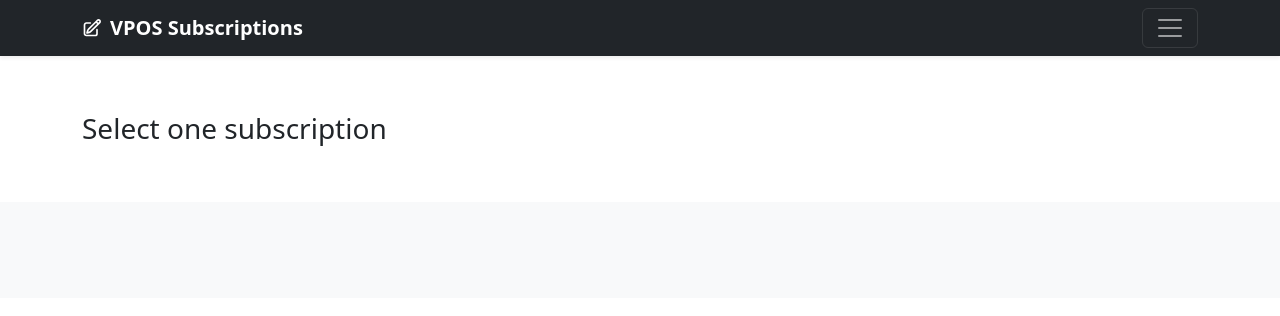
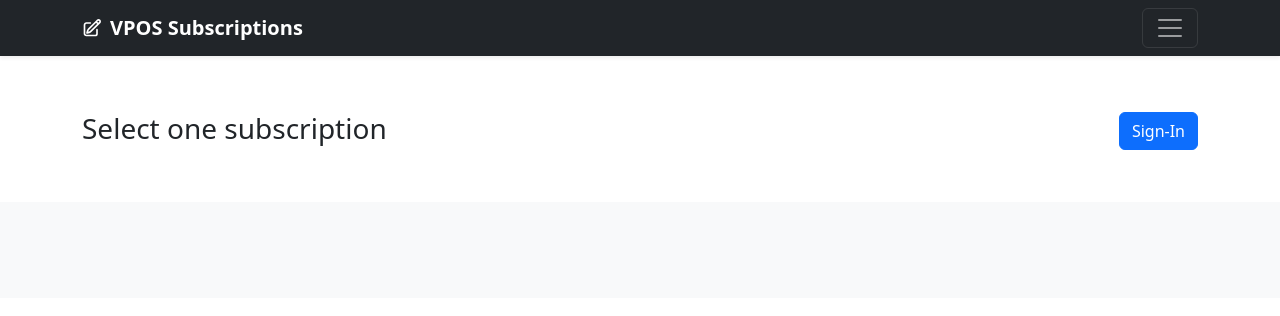
Before and after one commit to jcroot/bancard-subscriptions, a Django app: page / in a window 1280 px wide. Shown: the top 316 px of the page. Run offline with Django 4.2, Linux system fonts and the light colour scheme; data that the repository does not hold is empty; some libraries are stand-ins or nearby versions.

Commit message:
update login flow and improve alert display

```diff
--- a/templates/pages/index.html
+++ b/templates/pages/index.html
@@ -4,7 +4,23 @@
 
 {% block content %}
     <div class="container py-5">
-        <h3>Select one subscription</h3>
+        <div class="row">
+            <div class="col-6">
+                <h3>Select one subscription</h3>
+            </div>
+            <div class="col-6">
+                {% if user.is_authenticated %}
+                    <div class="text-end">
+                        <a href="{% url 'profile' %}" class="btn btn-link">Mi Profile</a>
+                        <a href="{% url 'logout' %}" class="btn btn-link">Logout</a>
+                    </div>
+                {% else %}
+                    <div class="text-end">
+                        <a href="{% url 'login' %}" class="btn btn-primary">Sign-In</a>
+                    </div>
+                {% endif %}
+            </div>
+        </div>
     </div>
 
     <div class="album py-5 bg-light">
```
Also changed, not shown: customers/views.py (+6 -2 lines), templates/pages/customer/_partials/_messages.html (+6 -9 lines), templates/pages/customer/login.html (+11 -3 lines).
